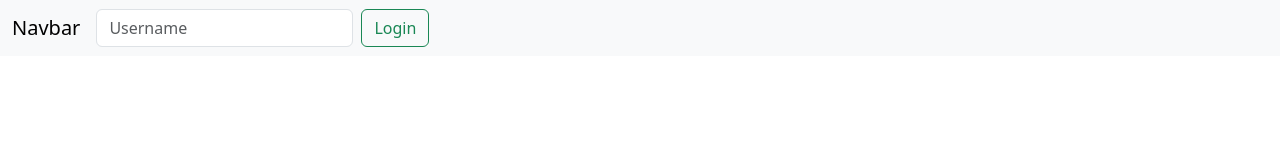
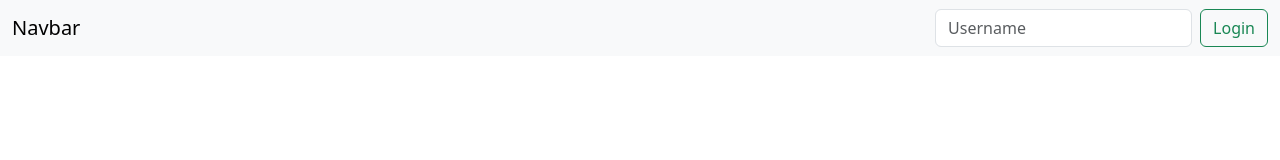
Before and after one commit to gianmarco2307/MarketPlace, a website: page index.html in a window 1280 px wide. Drawn offline with nearby package versions, Linux system fonts and the light colour scheme.

Commit message:
fixed the navbar

```diff
--- a/index.html
+++ b/index.html
@@ -12,7 +12,7 @@
     <nav class="navbar navbar-expand-lg bg-body-tertiary">
         <div class="container-fluid">
           <a class="navbar-brand" href="#">Navbar</a>
-          <div class="collapse navbar-collapse" id="navbarSupportedContent">
+          <div class="ms-auto"> <!-- Aggiunta di ms-auto per spostare a destra -->
             <form class="d-flex" role="search">
               <input class="form-control me-2" type="search" placeholder="Username" aria-label="Search" id="usernameInput">
               <button class="btn btn-outline-success" type="submit">Login</button>
```
